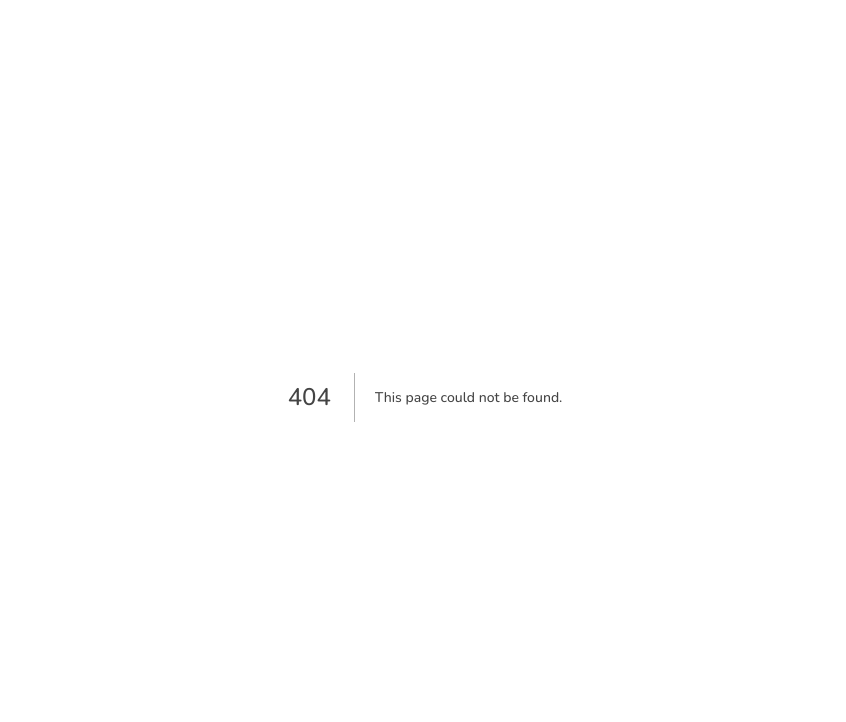
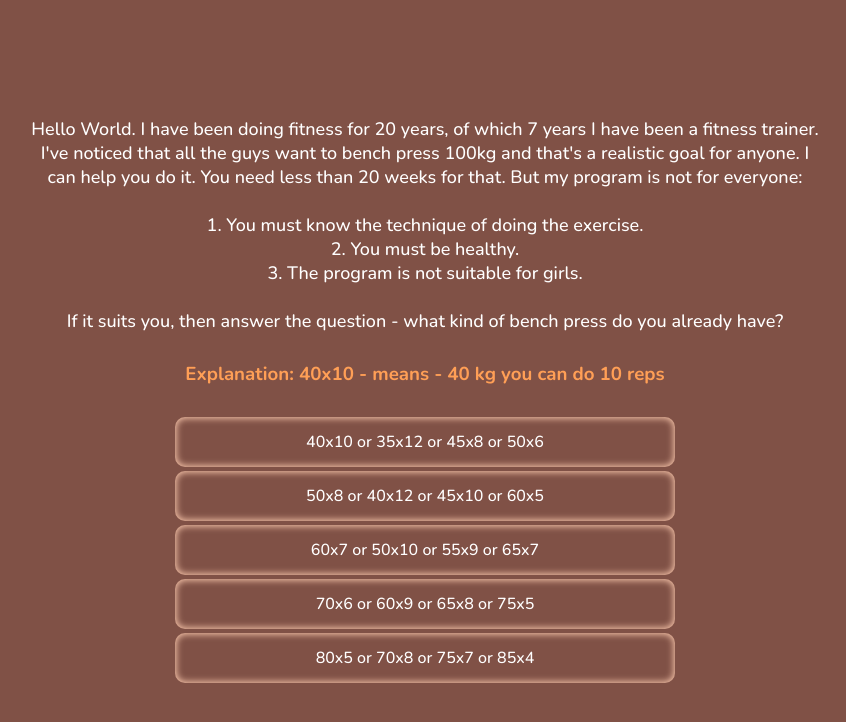
Before and after one commit to Gloryson/bench-press-100kg, a Next.js app: page /start in a window 1280 px wide. Before the commit this address had no page. Shown: the top 722 px of the page, without its empty margins (215-1061 px from the left). Built offline with nearby package versions, Linux system fonts and the light colour scheme.

Commit message:
feat: added start page

```diff
--- a/app/globals.scss
+++ b/app/globals.scss
@@ -1,4 +1,13 @@
 @import url('https://fonts.googleapis.com/css2?family=Nunito:wght@500;700;900&display=swap');
+
+:root {
+  --main-dark-color: #805146;
+  --main-light-color: #FFCDB1;
+  --green: #379173;
+  --pink: #C86E8C;
+  --orange: #FF9F56;
+  --blue: #0060A9;
+}
 
 * {
   padding: 0;
@@ -8,13 +17,25 @@
   border: none;
   outline: none;
   background: transparent;
-  overflow: hidden;
+  overflow-x: hidden;
   font-family: 'Nunito', Arial, Helvetica, sans-serif;
-  color: #444444;
+  color: white;
 }
 
+button {
+  width: 200px;
+  height: 50px;
+  border-radius: 25px;
+  font-size: 18px;
+  font-weight: 700;
+  box-shadow: 0 0 5px 1px var(--main-dark-color);
+  cursor: pointer;
 
-/*
-welcome page background color - #805146
-welcome page text color - #FFCDB1
-*/
+  &:hover {
+    filter: brightness(95%);
+  }
+
+  &:active {
+    filter: brightness(90%);
+  }
+}
--- /dev/null
+++ b/app/start/Start.scss
@@ -0,0 +1,34 @@
+.start__page {
+  display: grid;
+  place-content: center;
+  place-items: center;
+  gap: 4px;
+  min-height: 100vh;
+  background-color: var(--main-dark-color);
+
+  @media (max-width: 800px) {
+    padding: 60px 10px;
+  }
+
+  p {
+    max-width: 800px;
+    text-align: center;
+    font-size: 18px;
+  }
+
+  h3 {
+    color: var(--orange);
+    text-align: center;
+  }
+
+  div {
+    display: grid;
+    place-content: center;
+    width: 100%;
+    max-width: 500px;
+    height: 50px;
+    box-shadow: inset 0 0 7px 1px var(--main-light-color);
+    border-radius: 10px;
+    cursor: pointer;
+  }
+}
--- /dev/null
+++ b/app/start/page.tsx
@@ -0,0 +1,25 @@
+'use client'
+
+import './Start.scss';
+
+
+
+export default function Start () {
+  return(
+    <section className={'start__page'}>
+      <p>
+        Hello World. I have been doing fitness for 20 years, of which 7 years I have been a fitness trainer. I've noticed that all the guys want to bench press 100kg and that's a realistic goal for anyone. I can help you do it. You need less than 20 weeks for that. But my program is not for everyone:<br/><br/>
+        1. You must know the technique of doing the exercise.<br/>
+        2. You must be healthy.<br/>
+        3. The program is not suitable for girls.<br/><br/>
+        If it suits you, then answer the question - what kind of bench press do you already have?<br/><br/>
+      </p>
+      <h3>Explanation: 40x10 - means - 40 kg you can do 10 reps<br/><br/></h3>
+      <div className={''}>40x10 or 35x12 or 45x8 or 50x6</div>
+      <div className={''}>50x8 or 40x12 or 45x10 or 60x5</div>
+      <div className={''}>60x7 or 50x10 or 55x9 or 65x7</div>
+      <div className={''}>70x6 or 60x9 or 65x8 or 75x5</div>
+      <div className={''}>80x5 or 70x8 or 75x7 or 85x4</div>
+    </section>
+  )
+}
--- a/components/WelcomePage/WelcomePage.scss
+++ b/components/WelcomePage/WelcomePage.scss
@@ -12,43 +12,16 @@
   h1 {
     font-size: calc(40px + 3vw);
     font-weight: 900;
-    color: #FFCDB1;
-    text-shadow: 0 0 10px #805146, 0 0 10px #805146, 0 0 10px #805146;
+    color: var(--main-light-color);
+    text-shadow: 0 0 10px var(--main-dark-color), 0 0 10px var(--main-dark-color), 0 0 10px var(--main-dark-color);
     text-align: center;
   }
 
-  button {
-    width: 200px;
-    height: 50px;
-    border-radius: 25px;
-    color: #FFFFFF;
-    font-size: 18px;
-    font-weight: 700;
-    box-shadow: 0 0 5px 1px #805146;
-    cursor: pointer;
-  }
-
   button:nth-child(2) {
-    background-color: #379173;
-
-    &:hover {
-      background-color: #C86E8C;
-    }
-
-    &:active {
-      background-color: #BE6885;
-    }
+    background-color: var(--green);
   }
 
   button:nth-child(3) {
-    background-color: #FF9F56;
-
-    &:hover {
-      background-color: #0060A9;
-    }
-
-    &:active {
-      background-color: #005A9F;
-    }
+    background-color: var(--orange);
   }
 }
--- a/components/WelcomePage/WelcomePage.tsx
+++ b/components/WelcomePage/WelcomePage.tsx
@@ -1,14 +1,19 @@
 'use client'
 
+import { useRouter } from 'next/navigation';
 import './WelcomePage.scss';
 
 
 export function WelcomePage () {
+
+  const router = useRouter();
+
+
   return(
     <section className={'welcome__page'}>
       <h1>THIS APP WILL HELP YOU GET 100KG BENCH PRESS</h1>
-      <button>Get started</button>
-      <button>Continue</button>
+      <button onClick={() => router.push('/start')}>Get started</button>
+      <button onClick={() => router.push('/continue')}>Continue</button>
     </section>
   )
 }
```
